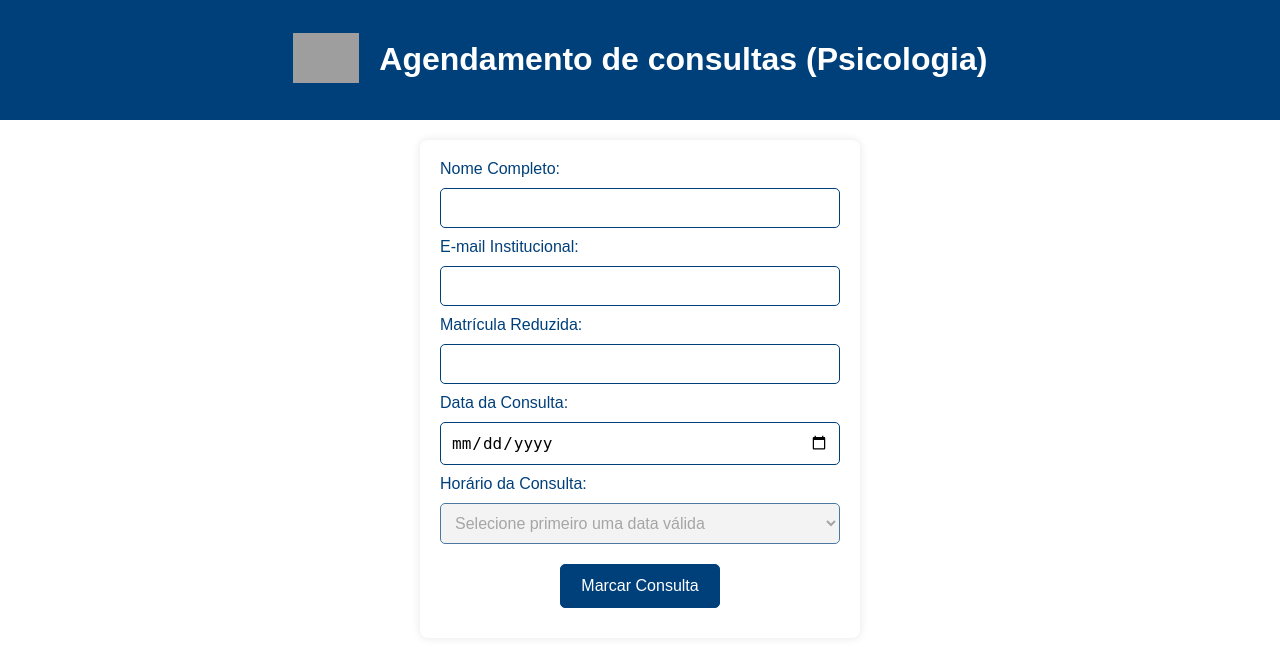
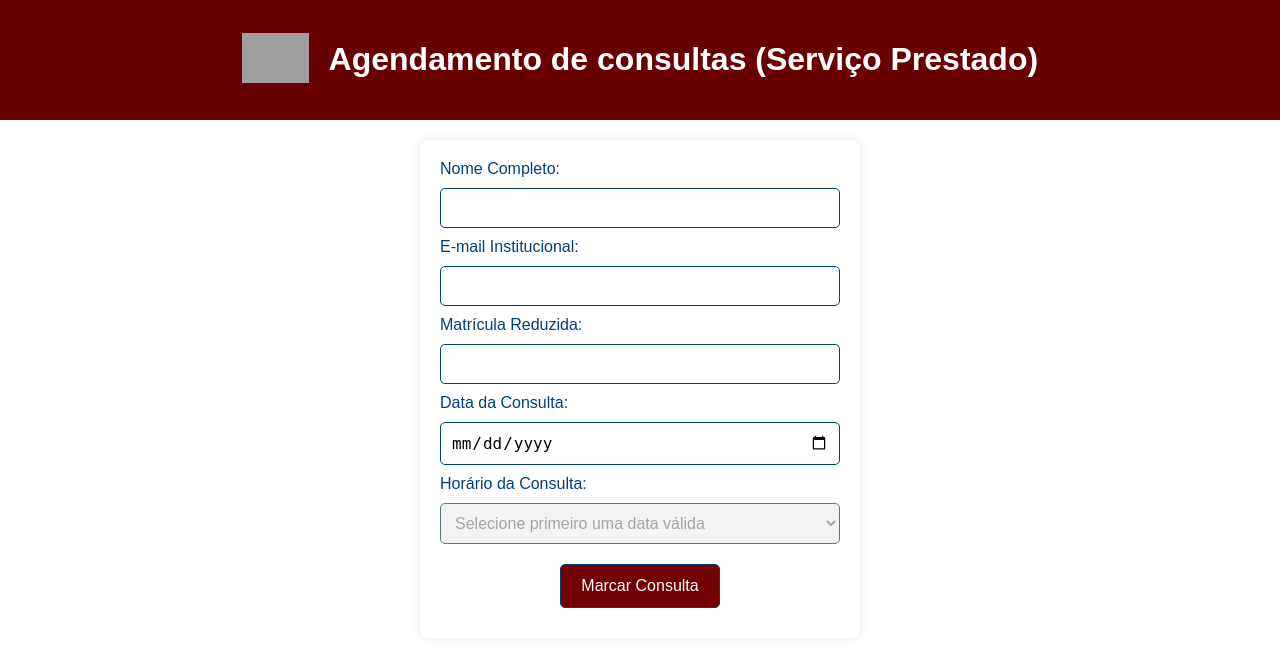
Before and after one commit to cayo-pereira/sistema-marcacoes, a Flask app: page / in a window 1280 px wide. Shown: the top 647 px of the page. Run offline with Flask 3, Linux system fonts and the light colour scheme; grey boxes are pictures that could not be loaded.

```diff
--- a/static/styles.css
+++ b/static/styles.css
@@ -10,7 +10,7 @@
 }
 
 header {
-    background-color: #00407a;
+    background-color: #680000;
     color: white;
     padding: 20px;
     display: flex;
@@ -49,7 +49,7 @@
 }
 
 button {
-    background-color: #00407a;
+    background-color: #720000;
     color: white;
     font-size: 16px;
     cursor: pointer;
@@ -62,7 +62,7 @@
 }
 
 button:hover {
-    background-color: #003060;
+    background-color: #920000;
 }
 
 button.selecionar-horario {
--- a/templates/marcacao.html
+++ b/templates/marcacao.html
@@ -11,7 +11,7 @@
         <div class="logo">
             <img src="/static/logo.png" alt="Logo">
         </div>
-        <h1>Agendamento de consultas (Psicologia)</h1>
+        <h1>Agendamento de consultas (Serviço Prestado)</h1>
     </header>
 
     <form method="POST">
```
